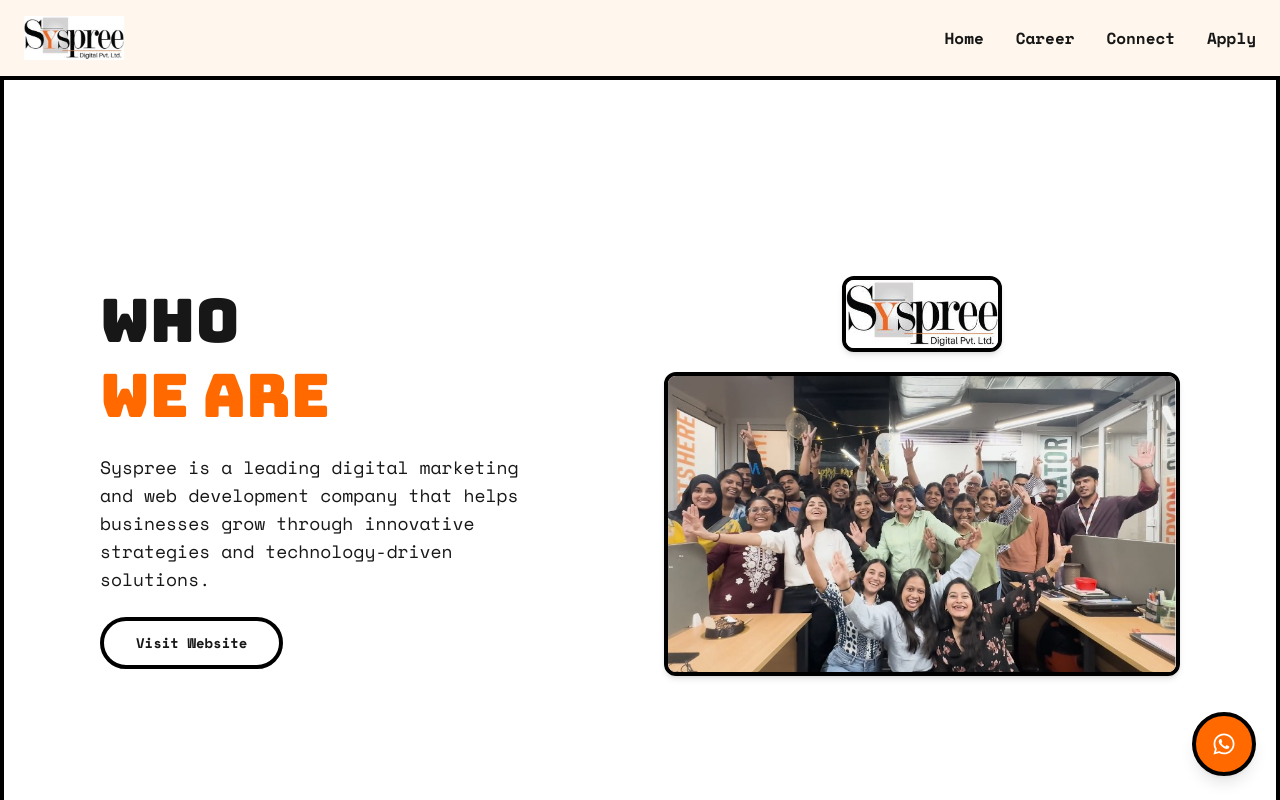
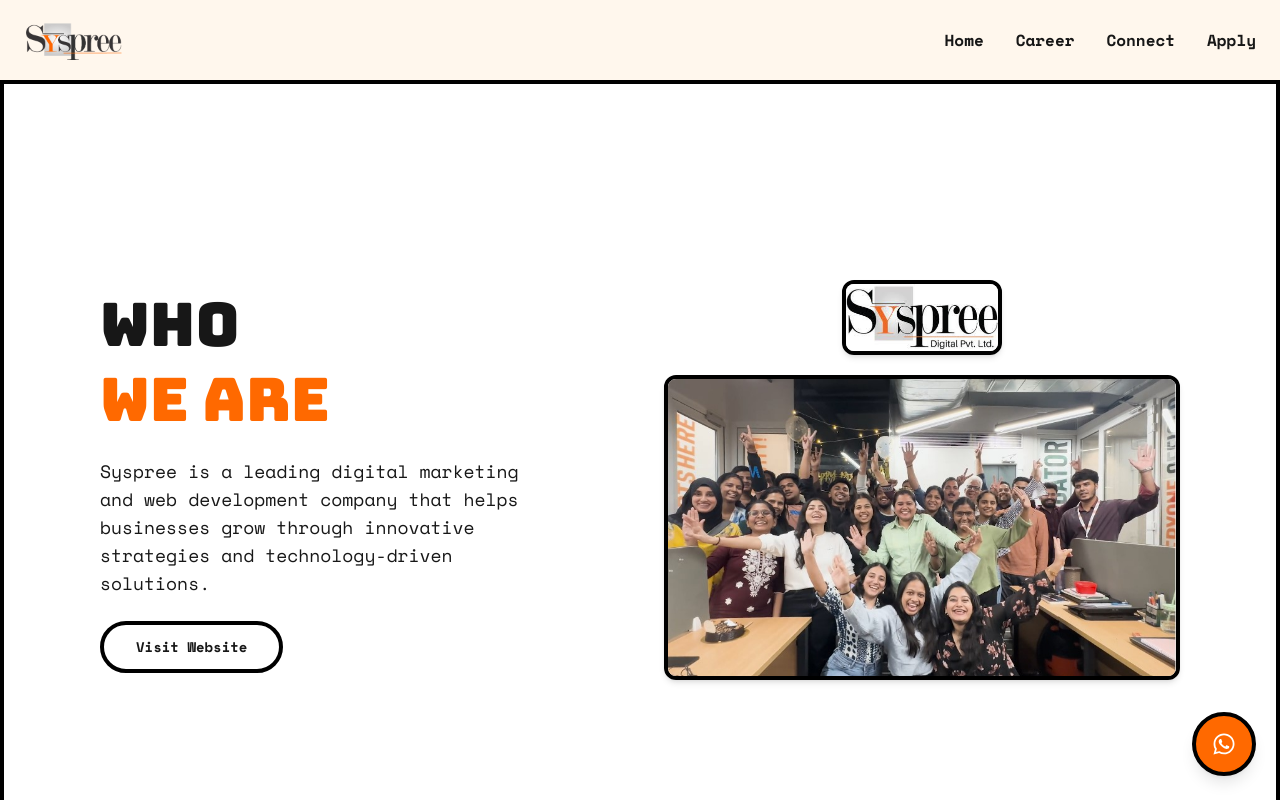
Before and after one commit to SyspreeDev/syspree, a Next.js app: page / in a window 1280 px wide. Shown: the top 800 px of the page. Built offline with nearby package versions, Linux system fonts and the light colour scheme.

Commit message:
changed nav logo

```diff
--- a/src/app/components/Navbar.jsx
+++ b/src/app/components/Navbar.jsx
@@ -8,7 +8,7 @@
     <nav className="w-full border-black bg-orange-50 sticky top-0 z-50">
       <div className="flex items-center justify-between px-6 py-4">
         {/* LOGO */}
-        <img src="/syspree-logo.jpg" alt="Company Logo" className="w-25" />
+        <img src="/syspree.png" alt="Company Logo" className="w-25" />
 
         {/* DESKTOP MENU */}
         <ul className="hidden md:flex gap-8 font-bold">
```
Also changed, not shown: public/syspree.png (added).
